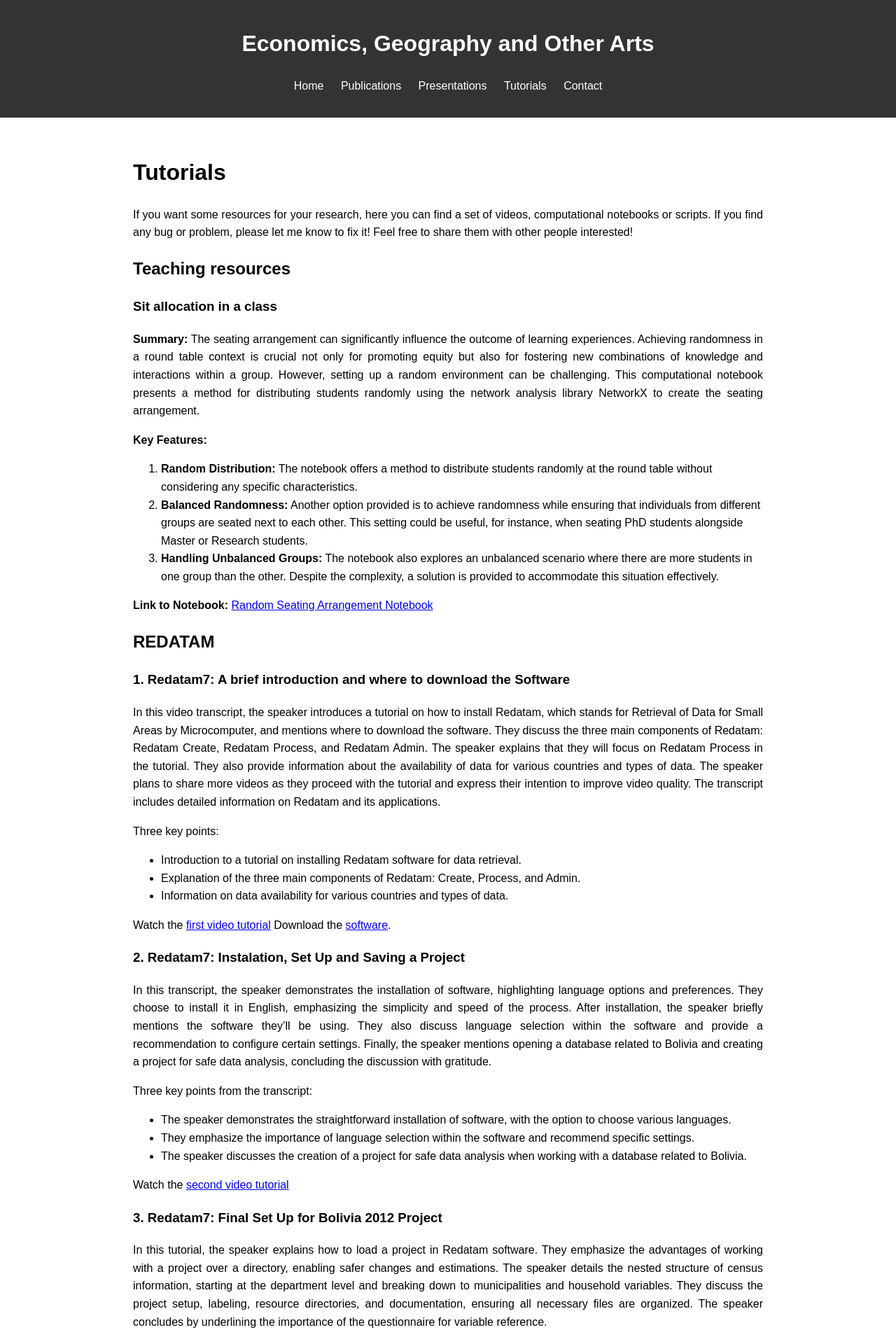
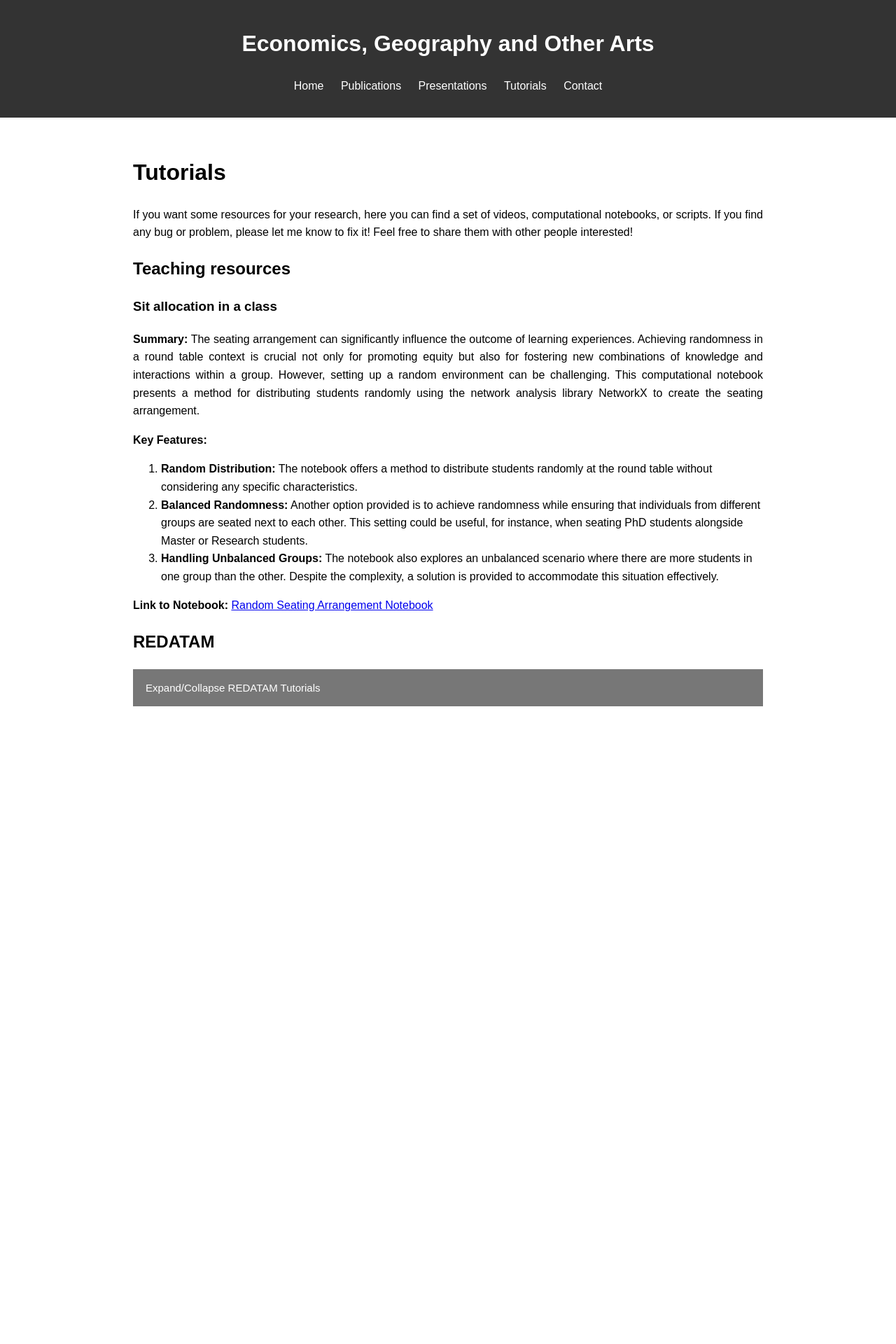
Before and after one commit to Favioleiva/favioleiva.github.io, a Jekyll site: the page built from tutorials.md, in a window 1280 px wide. Shown: the top 1920 px of the page at 70% size. Built offline with Jekyll 4.4.1, drawn with Linux system fonts in a browser that asks for light colours; nearby versions of some CDN libraries; after the commit the page ends 1057 px from its top, so only the background shows below that; some of the changed text lies outside the part shown.

Commit message:
Update tutorials.md

```diff
--- a/tutorials.md
+++ b/tutorials.md
@@ -6,7 +6,7 @@ permalink: /tutorials/
 
 # Tutorials
 
-If you want some resources for your research, here you can find a set of videos, computational notebooks or scripts. If you find any bug or problem, please let me know to fix it! Feel free to share them with other people interested!
+If you want some resources for your research, here you can find a set of videos, computational notebooks, or scripts. If you find any bug or problem, please let me know to fix it! Feel free to share them with other people interested!
 
 ## Teaching resources
 
@@ -24,77 +24,114 @@ The seating arrangement can significantly influence the outcome of learning expe
 
 ## REDATAM
 
-### 1. Redatam7: A brief introduction and where to download the Software
-In this video transcript, the speaker introduces a tutorial on how to install Redatam, which stands for Retrieval of Data for Small Areas by Microcomputer, and mentions where to download the software. They discuss the three main components of Redatam: Redatam Create, Redatam Process, and Redatam Admin. The speaker explains that they will focus on Redatam Process in the tutorial. They also provide information about the availability of data for various countries and types of data. The speaker plans to share more videos as they proceed with the tutorial and express their intention to improve video quality. The transcript includes detailed information on Redatam and its applications.
+<button class="collapsible">Expand/Collapse REDATAM Tutorials</button>
+<div class="content">
+  <h4>1. Redatam7: A brief introduction and where to download the Software</h4>
+  <p>In this video transcript, the speaker introduces a tutorial on how to install Redatam, which stands for Retrieval of Data for Small Areas by Microcomputer, and mentions where to download the software. He discusses the three main components of Redatam: Redatam Create, Redatam Process, and Redatam Admin. The speaker explains that he will focus on Redatam Process in the tutorial. He also provides information about the availability of data for various countries and types of data. The speaker plans to share more videos as he proceeds with the tutorial and expresses his intention to improve video quality. The transcript includes detailed information on Redatam and its applications.</p>
+  <p>Three key points:</p>
+  <ul>
+    <li>Introduction to a tutorial on installing Redatam software for data retrieval.</li>
+    <li>Explanation of the three main components of Redatam: Create, Process, and Admin.</li>
+    <li>Information on data availability for various countries and types of data.</li>
+  </ul>
+  <p>Watch the <a href="https://www.loom.com/share/6b6b46ffb5d84fe4b511af4d5558aa69?sid=f07fdb18-525f-45ef-84d2-35c898665947">first video tutorial</a></p>
+  <p>Download the <a href="https://redatam.org/en/software">software</a>.</p>
 
-Three key points:
+  <h4>2. Redatam7: Installation, Set Up and Saving a Project</h4>
+  <p>In this transcript, the speaker demonstrates the installation of software, highlighting language options and preferences. He chooses to install it in English, emphasizing the simplicity and speed of the process. After installation, the speaker briefly mentions the software he'll be using. He also discusses language selection within the software and provides a recommendation to configure certain settings. Finally, the speaker mentions opening a database related to Bolivia and creating a project for safe data analysis, concluding the discussion with gratitude.</p>
+  <p>Three key points from the transcript:</p>
+  <ul>
+    <li>The speaker demonstrates the straightforward installation of software, with the option to choose various languages.</li>
+    <li>They emphasize the importance of language selection within the software and recommend specific settings.</li>
+    <li>The speaker discusses the creation of a project for safe data analysis when working with a database related to Bolivia.</li>
+  </ul>
+  <p>Watch the <a href="https://www.loom.com/share/f53604839d3d4f7caaf889145618c8b6?sid=f38e1ce1-7937-4532-80da-0a91c9a18662">second video tutorial</a></p>
 
-- Introduction to a tutorial on installing Redatam software for data retrieval.
-- Explanation of the three main components of Redatam: Create, Process, and Admin.
-- Information on data availability for various countries and types of data.
+  <h4>3. Redatam7: Final Set Up for Bolivia 2012 Project</h4>
+  <p>In this tutorial, the speaker explains how to load a project in Redatam software. He emphasizes the advantages of working with a project over a directory, enabling safer changes and estimations. The speaker details the nested structure of census information, starting at the department level and breaking down to municipalities and household variables. He discusses the project setup, labeling, resource directories, and documentation, ensuring all necessary files are organized. The speaker concludes by underlining the importance of the questionnaire for variable reference.</p>
+  <p>Three key points:</p>
+  <ul>
+    <li>The speaker demonstrates how to load a project in Redatam for more secure data processing.</li>
+    <li>They describe the hierarchical structure of census data, from departments to municipalities and households.</li>
+    <li>The tutorial focuses on setting up the project, including labeling and documentation, to ensure organized and accessible data for analysis.</li>
+  </ul>
+  <p>Watch the <a href="https://www.loom.com/share/8e69c8f952a24b36a2dcaa6ddad97ff0?sid=974a9dc3-e36d-4ce8-952c-97ee1db4d5de">third video tutorial</a></p>
 
-Watch the [first video tutorial](https://www.loom.com/share/6b6b46ffb5d84fe4b511af4d5558aa69?sid=f07fdb18-525f-45ef-84d2-35c898665947)
-Download the  [software](https://redatam.org/en/software).
+  <h4>4. Redatam7: Fast operations using the "Frequencies", the "Ribbon" and "Code using Programs": Indigenous Nations, Spoken Languages and Gender</h4>
+  <p>In this tutorial, the speaker demonstrates how to perform fast operations with Redatam, a data analysis tool, using a Bolivian census dataset. He starts by showing how to find and analyze information about the distribution of genders, with more women than men in the census. Then, he explores the first language people learned to speak, highlighting the prevalence of Spanish, Aymara, and Quechua. The speaker also mentions the presence of other languages, such as German, Chinese, and Japanese. He expresses his appreciation for the quality of the Bolivian census data and discusses the potential for further analysis, such as housing types. The tutorial concludes with a brief explanation of how to save the data in an Excel format for further exploration.</p>
+  <ul>
+    <li>The tutorial covers analyzing gender distribution and the first language learned in the Bolivian census dataset.</li>
+    <li>It highlights the prevalence of Spanish and other languages like Aymara and Quechua as the first languages learned.</li>
+    <li>The speaker mentions the potential for further analysis, particularly related to housing types in the census data.</li>
+    <li>The speaker also teaches how to use the Ribbon and Code in Programs, how to save these programs in each project and performs an analysis on Indigenous Nations, Spoken Languages and Gender in Bolivia</li>
+  </ul>
+  <p>Watch the <a href="https://www.loom.com/share/201a2be2c9ed42a1b5a27e3f41963c56?sid=20860159-96f1-4e78-b7cf-21d37eb9cf04">fourth video tutorial</a></p>
 
-### 2. Redatam7: Instalation, Set Up and Saving a Project
-In this transcript, the speaker demonstrates the installation of software, highlighting language options and preferences. They choose to install it in English, emphasizing the simplicity and speed of the process. After installation, the speaker briefly mentions the software they'll be using. They also discuss language selection within the software and provide a recommendation to configure certain settings. Finally, the speaker mentions opening a database related to Bolivia and creating a project for safe data analysis, concluding the discussion with gratitude.
+  <h4>5. Redatam7: Crosstabs of Indigenous Nations and Gender</h4>
+  <p>In this tutorial, the speaker introduces the concept of cross tabulations, explaining that they can be found in the statistical processor ribbon. He demonstrates how to create a cross tabulation of variables, such as indigenous population and gender, and how to identify those not belonging to any indigenous group. The tutorial provides a program example for generating cross tabulations and exports the results to Excel. The tutorial concludes by highlighting the output files created.</p>
+  <ul>
+    <li>The tutorial covers the use of cross tabulations in statistical analysis.</li>
+    <li>It demonstrates creating cross tables for variables like indigenous population and gender.</li>
+    <li>It provides a program example and shows how to export the results to Excel.</li>
+  </ul>
+  <p>Watch the <a href="https://www.loom.com/share/db7bfd8d83644973a5559275f26626f4?sid=bbff5526-0724-499e-b3d3-beadc9c1a330">fifth video tutorial</a></p>
 
-Three key points from the transcript:
+  <h4>6. Redatam7: Arealist - Indigenous and non-Indigenous populations in Bolivia</h4>
+  <p>In this tutorial, he demonstrates how to represent variables at the district or municipality level using a statistical processor called Arealist, with a focus on working with a single variable and a disclaimer that this method does not apply to crosstabs. He walks through the process, using the example of variable p29c for Bolivia in 2019, illustrating how to split the output at the municipality level and add the municipality names for clarity. He mentions his intention to use this data to create an ethnic map for a Bolivian project, highlighting the need for additional variables for those not identifying as indigenous. He saves the program as "Bolivian Program 5: Bolivian Nations by Municipality" and switches the analysis to variable p29a, including output area names for non-indigenous and non-Bolivian populations. The tutorial concludes with a plan to work with the data in GIS and write a brief article.</p>
+  <ul>
+    <li>He demonstrates representing variables at the municipality level using Arealist.</li>
+    <li>Emphasizes the importance of working with one variable and not crosstabs.</li>
+    <li>Intention to create an ethnic map for Bolivia and the consideration of missing variables for non-indigenous populations in question P29C which should be fixed with P29A.</li>
+  </ul>
+  <p>Watch the <a href="https://www.loom.com/share/3b2eba1198d34e0c9292a33c91958a0b?sid=a8e1893f-e671-43a3-9ffd-1319ff9cc8c5">sixth video tutorial</a></p>
 
-- The speaker demonstrates the straightforward installation of software, with the option to choose various languages.
-- They emphasize the importance of language selection within the software and recommend specific settings.
-- The speaker discusses the creation of a project for safe data analysis when working with a database related to Bolivia.
+  <h4>7. Redatam7: Adding Filters to Frequency Tables and Crosstables</h4>
+  <p>In this tutorial, he teaches how to add filters to frequency tables and cross-tables in the statistical processor. He starts by demonstrating how to filter a frequency table using the example variable B29C, specifying the filter condition, and displaying the filtered data. Then, he moves on to a cross-table analysis by selecting a relevant variable, adding a filter for females, and creating a cross-tabulation between indigenous nations and job categories. He emphasizes the value of this analysis in understanding the distribution of job categories among indigenous groups, particularly female-owned businesses. He saves the results as "Bolivia 4" and highlights the importance of considering individuals who do not identify as indigenous in the analysis.</p>
+  <ul>
+    <li>Teaches how to add filters to frequency tables and cross-tables.</li>
+    <li>Demonstrates filtering for female-specific data analysis.</li>
+    <li>Highlights the significance of considering non-indigenous individuals and the potential for generating new variables for comprehensive analysis.</li>
+  </ul>
+  <p>Watch the <a href="https://www.loom.com/share/d1f1e567fe5c45e593250040ec68f151?sid=8065a553-e2cb-4816-9295-4ae12013dd7e">seventh video tutorial</a></p>
 
-Watch the [second video tutorial](https://www.loom.com/share/f53604839d3d4f7caaf889145618c8b6?sid=f38e1ce1-7937-4532-80da-0a91c9a18662)
+</div>
 
-### 3. Redatam7: Final Set Up for Bolivia 2012 Project
+<script>
+document.addEventListener('DOMContentLoaded', function() {
+  var coll = document.getElementsByClassName("collapsible")[0];
+  coll.addEventListener("click", function() {
+    this.classList.toggle("active");
+    var content = this.nextElementSibling;
+    if (content.style.display === "block") {
+      content.style.display = "none";
+    } else {
+      content.style.display = "block";
+    }
+  });
+});
+</script>
 
-In this tutorial, the speaker explains how to load a project in Redatam software. They emphasize the advantages of working with a project over a directory, enabling safer changes and estimations. The speaker details the nested structure of census information, starting at the department level and breaking down to municipalities and household variables. They discuss the project setup, labeling, resource directories, and documentation, ensuring all necessary files are organized. The speaker concludes by underlining the importance of the questionnaire for variable reference.
+<style>
+.collapsible {
+  background-color: #777;
+  color: white;
+  cursor: pointer;
+  padding: 18px;
+  width: 100%;
+  border: none;
+  text-align: left;
+  outline: none;
+  font-size: 15px;
+}
 
-Three key points from the transcript:
+.active, .collapsible:hover {
+  background-color: #555;
+}
 
-- The speaker demonstrates how to load a project in Redatam for more secure data processing.
-- They describe the hierarchical structure of census data, from departments to municipalities and households.
-- The tutorial focuses on setting up the project, including labeling and documentation, to ensure organized and accessible data for analysis.
-
-Watch the [third video tutorial](https://www.loom.com/share/8e69c8f952a24b36a2dcaa6ddad97ff0?sid=974a9dc3-e36d-4ce8-952c-97ee1db4d5de)
-
-### 4. Redatam7: Fast operations using the "Frequencies", the "Ribbon" and "Code using Programs": Indigenous Nations, Spoken Languages and Gender
-
-In this tutorial, the speaker demonstrates how to perform fast operations with Redatam, a data analysis tool, using a Bolivian census dataset. He starts by showing how to find and analyze information about the distribution of genders, with more women than men in the census. Then, he explores the first language people learned to speak, highlighting the prevalence of Spanish, Aymara, and Quechua. The speaker also mentions the presence of other languages, such as German, Chinese, and Japanese. He expresses his appreciation for the quality of the Bolivian census data and discusses the potential for further analysis, such as housing types. The tutorial concludes with a brief explanation of how to save the data in an Excel format for further exploration.
-
-- The tutorial covers analyzing gender distribution and the first language learned in the Bolivian census dataset.
-- It highlights the prevalence of Spanish and other languages like Aymara and Quechua as the first languages learned.
-- The speaker mentions the potential for further analysis, particularly related to housing types in the census data.
-- The speaker also teaches how to use the Ribbon and Code in Programs, how to save these programs in each project and performs an analysis on Indigenous Nations, Spoken Languages and Gender in Bolivia
-
-Watch the [fourth video tutorial](https://www.loom.com/share/201a2be2c9ed42a1b5a27e3f41963c56?sid=20860159-96f1-4e78-b7cf-21d37eb9cf04)
-
-### 5. Redatam7: Crosstabs of Indigenous Nations and Gender
-
-In this tutorial, the speaker introduces the concept of cross tabulations, explaining that they can be found in the statistical processor ribbon. They demonstrate how to create a cross tabulation of variables, such as indigenous population and gender, and how to identify those not belonging to any indigenous group. The tutorial provides a program example for generating cross tabulations and exports the results to Excel. The tutorial concludes by highlighting the output files created. The key points include locating cross tabulations in the statistical processor, creating cross tables for specific variables, and exporting the results to Excel.
-
-- The tutorial covers the use of cross tabulations in statistical analysis.
-- It demonstrates creating cross tables for variables like indigenous population and gender.
-- It provides a program example and shows how to export the results to Excel.
-
-Watch the [fifth video tutorial](https://www.loom.com/share/db7bfd8d83644973a5559275f26626f4?sid=bbff5526-0724-499e-b3d3-beadc9c1a330)
-
-### 6. Redatam7: Arealist - Indigenous and non-Indigenous populations in Bolivia
-
-In this tutorial, he demonstrates how to represent variables at the district or municipality level using a statistical processor called Arealist, with a focus on working with a single variable and a disclaimer that this method does not apply to crosstabs. He walks through the process, using the example of variable p29c for Bolivia in 2019, illustrating how to split the output at the municipality level and add the municipality names for clarity. He mentions his intention to use this data to create an ethnic map for a Bolivian project, highlighting the need for additional variables for those not identifying as indigenous. He saves the program as "Bolivian Program 5: Bolivian Nations by Municipality" and switches the analysis to variable p29a, including output area names for non-indigenous and non-Bolivian populations. The tutorial concludes with a plan to work with the data in GIS and write a brief article.
-
-- He demonstrates representing variables at the municipality level using Arealist.
-- Emphasizes the importance of working with one variable and not crosstabs.
-- Intention to create an ethnic map for Bolivia and the consideration of missing variables for non-indigenous populations in question P29C which should be fixed with P29A.
-
-Watch the [sixth video tutorial](https://www.loom.com/share/3b2eba1198d34e0c9292a33c91958a0b?sid=a8e1893f-e671-43a3-9ffd-1319ff9cc8c5)
-
-### 7. Redatam7: Adding Filters to Frequency Tables and Crosstables
-In this tutorial, he teaches how to add filters to frequency tables and cross-tables in the statistical processor. He starts by demonstrating how to filter a frequency table using the example variable B29C, specifying the filter condition, and displaying the filtered data. Then, he moves on to a cross-table analysis by selecting a relevant variable, adding a filter for females, and creating a cross-tabulation between indigenous nations and job categories. He emphasizes the value of this analysis in understanding the distribution of job categories among indigenous groups, particularly female-owned businesses. He saves the results as "Bolivia 4" and highlights the importance of considering individuals who do not identify as indigenous in the analysis.
-
-- Teaches how to add filters to frequency tables and cross-tables.
-- Demonstrates filtering for female-specific data analysis.
-- Highlights the significance of considering non-indigenous individuals and the potential for generating new variables for comprehensive analysis.
-
-Watch the [seventh video tutorial](https://www.loom.com/share/d1f1e567fe5c45e593250040ec68f151?sid=8065a553-e2cb-4816-9295-4ae12013dd7e)
+.content {
+  padding: 0 18px;
+  display: none;
+  overflow: hidden;
+  background-color: #f1f1f1;
+}
+</style>
```
